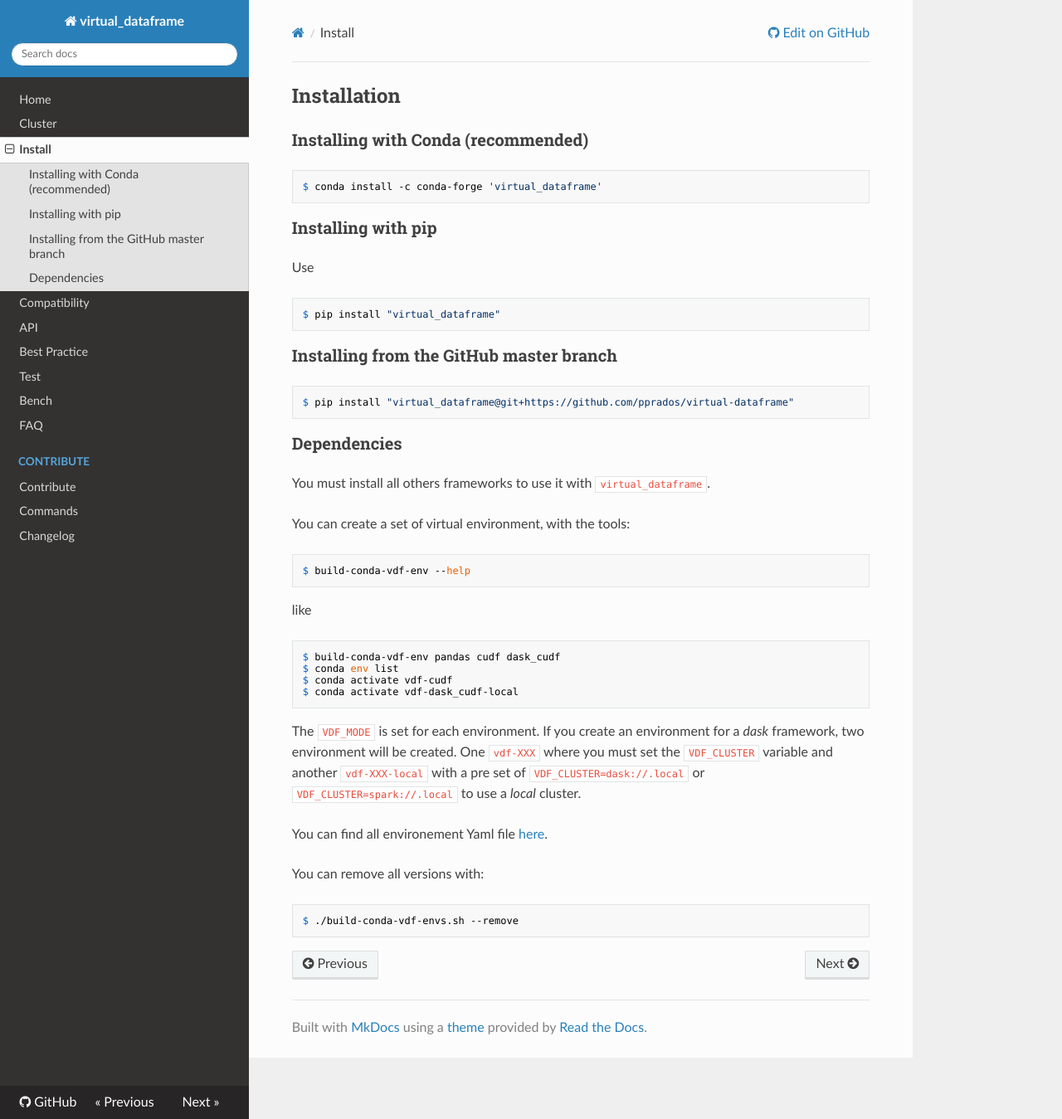
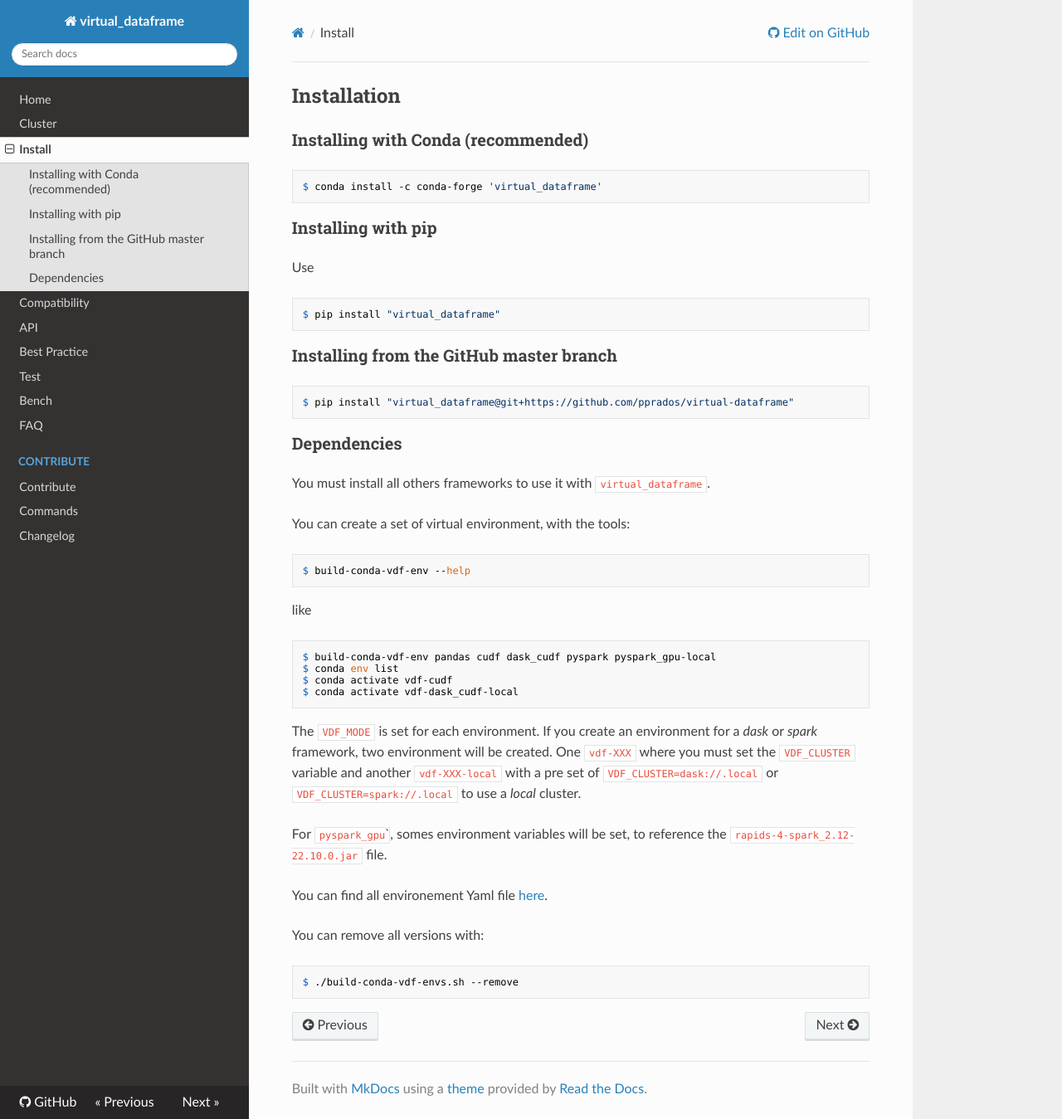
Before and after one commit to pprados/virtual-dataframe, an MkDocs documentation site: the page built from docs/install.md, in a window 1280 px wide and 1349 px high. Shown: the whole window at 83% size. Built offline with MkDocs 1.6.1, drawn with Linux system fonts in a browser that asks for light colours; nearby versions of some CDN libraries.

Commit message:
Add pyspark_gpu in build-conda-vdf-env

````diff
--- a/docs/install.md
+++ b/docs/install.md
@@ -25,16 +25,19 @@
 ```
 like
 ```shell
-$ build-conda-vdf-env pandas cudf dask_cudf
+$ build-conda-vdf-env pandas cudf dask_cudf pyspark pyspark_gpu-local
 $ conda env list
 $ conda activate vdf-cudf
 $ conda activate vdf-dask_cudf-local
 ```
 
 The `VDF_MODE` is set for each environment.
-If you create an environment for a *dask* framework, two environment will be created.
+If you create an environment for a *dask* or *spark* framework, two environment will be created.
 One `vdf-XXX` where you must set the `VDF_CLUSTER` variable and another `vdf-XXX-local` with a pre set
 of `VDF_CLUSTER=dask://.local` or `VDF_CLUSTER=spark://.local` to use a *local* cluster.
+
+For `pyspark_gpu`̀, somes environment variables will be set, to reference the
+`rapids-4-spark_2.12-22.10.0.jar` file.
 
 You can find all environement Yaml file [here](https://github.com/pprados/virtual_dataframe/tree/develop/virtual_dataframe/bin).
 
````
Also changed, not shown: 6 other files.
